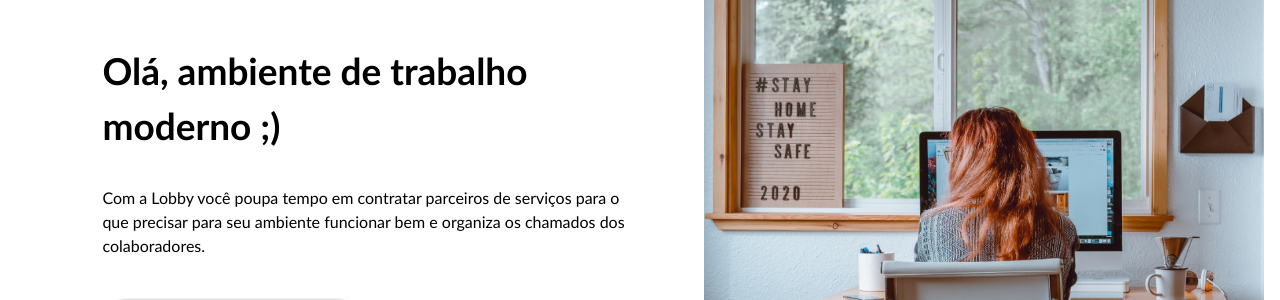
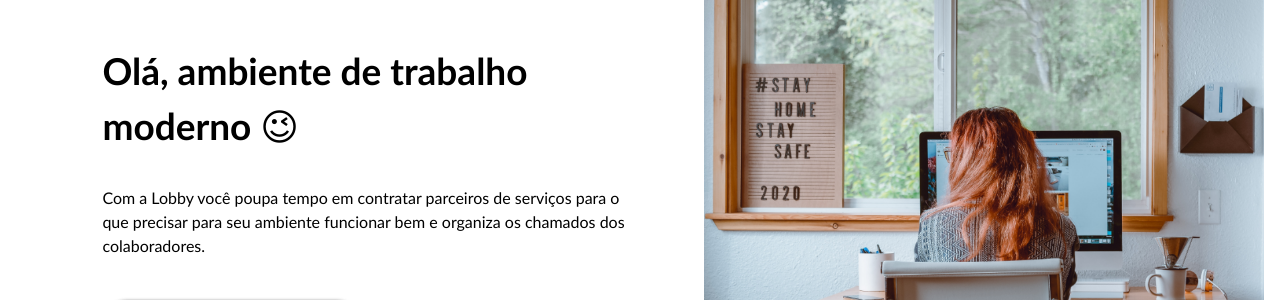
Before and after one commit to lobby-tech/lobby.tech, a Jekyll site: the page built from index.html, in a window 1280 px wide and 900 px high. Shown: the part 216-516 px from the top of the window. Built offline with Jekyll 4.4.1, drawn with Linux system fonts in a browser that asks for light colours.

Commit message:
Updated texts

```diff
--- a/index.html
+++ b/index.html
@@ -1,12 +1,12 @@
 ---
-title: Lobby - Olá, ambiente de trabalho moderno ;)
+title: Lobby - Olá, ambiente de trabalho moderno 😉
 description: Plataforma única com todos serviços para facilitar a vida no espaço de trabalho
 layout: home
 ---
 <main>
   <section class="billboard">
     <div class="billboard__content">
-      <h1 class="billboard_title">Olá, ambiente de trabalho moderno ;)</h1>
+      <h1 class="billboard_title">Olá, ambiente de trabalho moderno 😉</h1>
       <p>
         Com a Lobby você poupa tempo em contratar parceiros de serviços para o que precisar para seu ambiente
         funcionar bem e organiza os chamados dos colaboradores.
--- a/marketplace.html
+++ b/marketplace.html
@@ -1,12 +1,12 @@
 ---
-title: Lobby - Serviços para seu ambiente de trabalho funcionar bem
+title: Lobby - Serviços incríveis para o ambiente de trabalho moderno
 description: Employee Experience sem dor de cabeça
 layout: home
 ---
 <main>
   <section class="billboard">
     <div class="billboard__content">
-      <h1 class="billboard_title">Serviços para seu ambiente de trabalho funcionar bem</h1>
+      <h1 class="billboard_title">Serviços incríveis para o ambiente de trabalho moderno</h1>
       <p>
         Aumente a produtividade e bem-estar dos colaboradores, seja no escritório
         ou home-office, eles merecem
```
